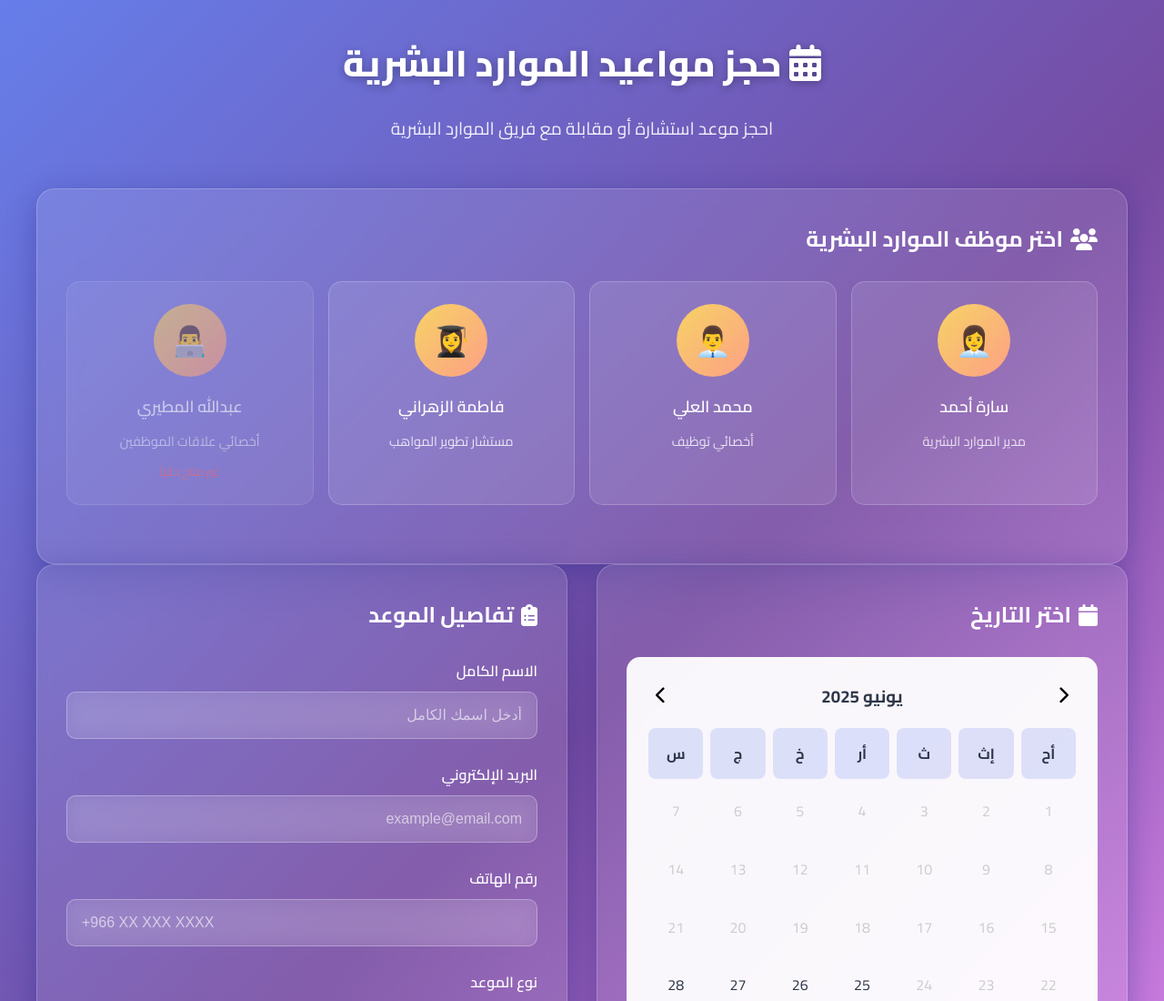
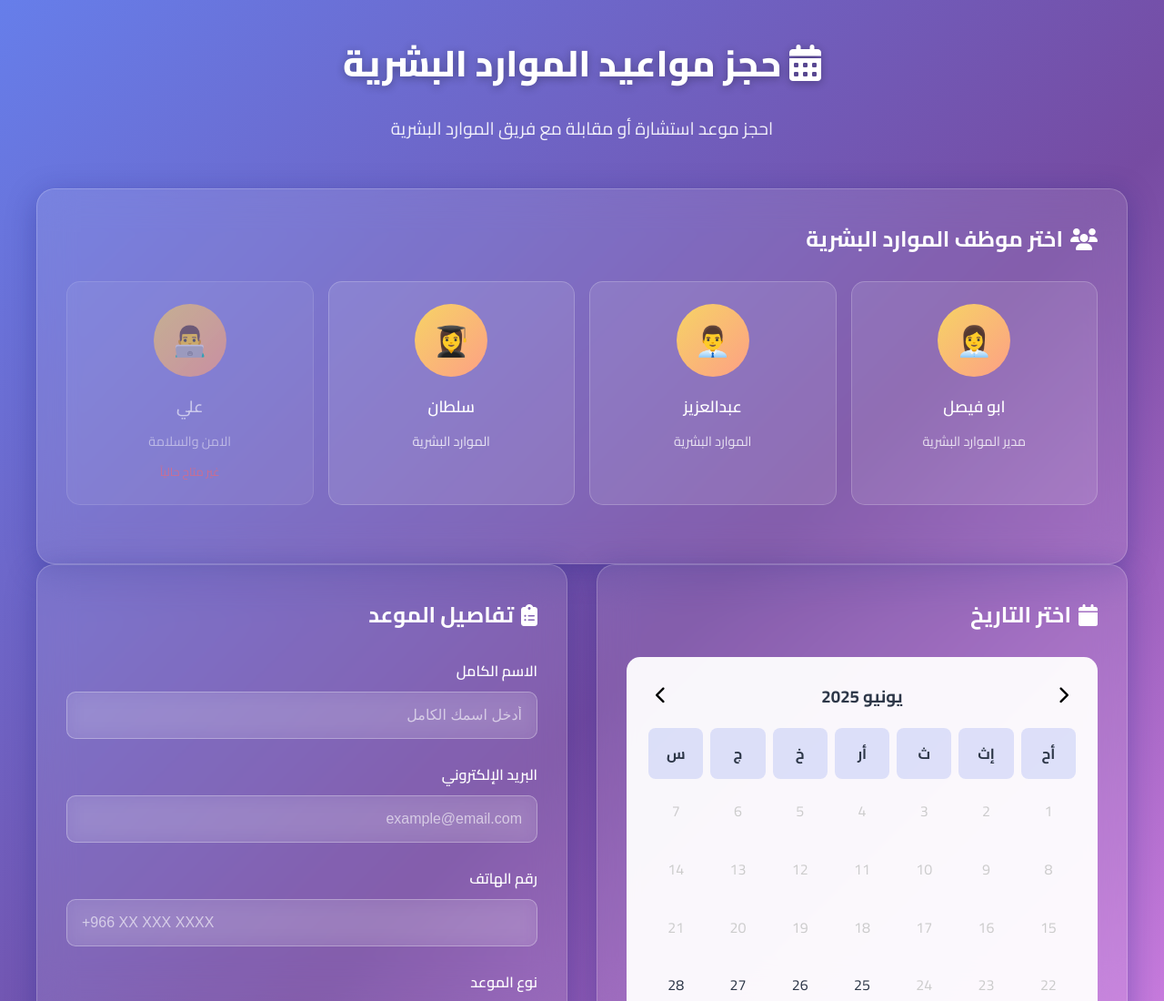
Before and after one commit to IT1M/wow, a plain HTML site: page pages/appointment/index.html in a window 1280 px wide. Shown: the top 1100 px of the page at 91% size. Drawn offline with Linux system fonts and the light colour scheme.

Commit message:
updetlن

```diff
--- a/pages/appointment/index.html
+++ b/pages/appointment/index.html
@@ -512,29 +512,29 @@
         const hrStaff = [
             {
                 id: 1,
-                name: 'سارة أحمد',
+                name: ' ابو فيصل',
                 title: 'مدير الموارد البشرية',
                 avatar: '👩‍💼',
                 available: true
             },
             {
                 id: 2,
-                name: 'محمد العلي',
-                title: 'أخصائي توظيف',
+                name: 'عبدالعزيز',
+                title: ' الموارد البشرية',
                 avatar: '👨‍💼',
                 available: true
             },
             {
                 id: 3,
-                name: 'فاطمة الزهراني',
-                title: 'مستشار تطوير المواهب',
+                name: 'سلطان ',
+                title: ' الموارد البشرية',
                 avatar: '👩‍🎓',
                 available: true
             },
             {
                 id: 4,
-                name: 'عبدالله المطيري',
-                title: 'أخصائي علاقات الموظفين',
+                name: 'علي ',
+                title: '  الامن والسلامة',
                 avatar: '👨‍💻',
                 available: false
             }
```
